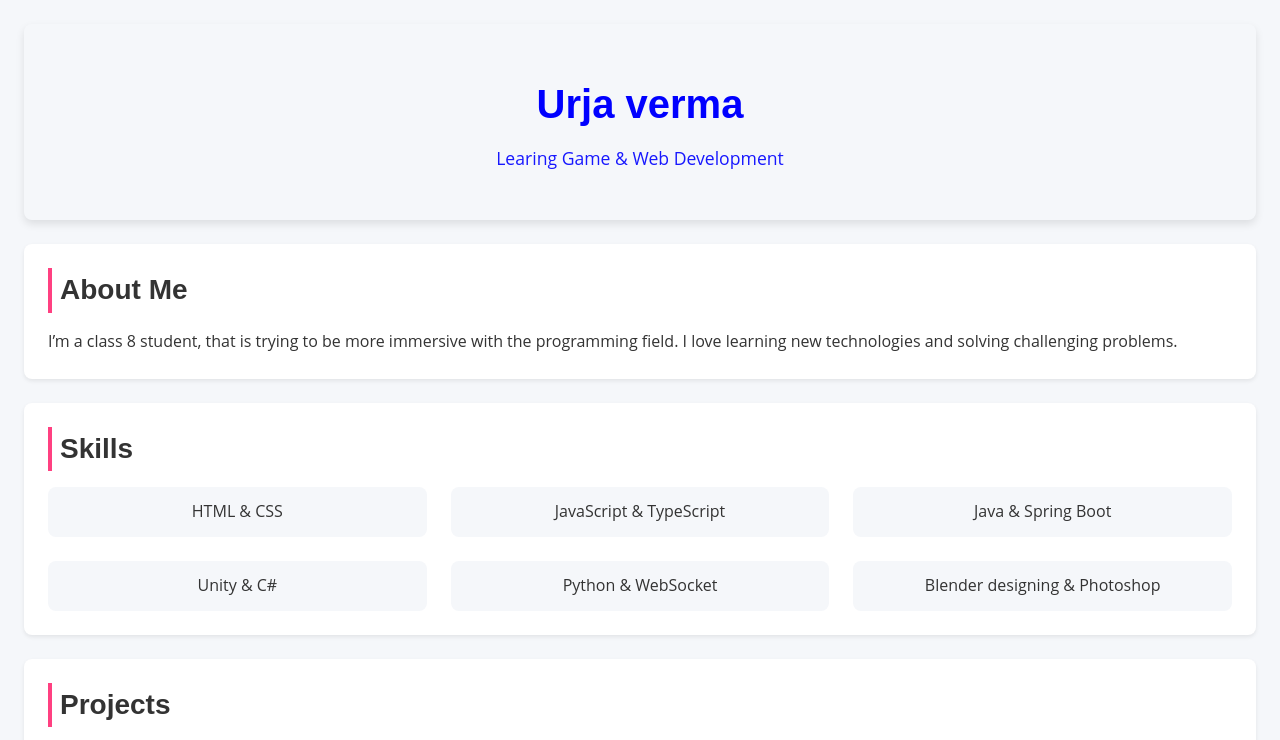
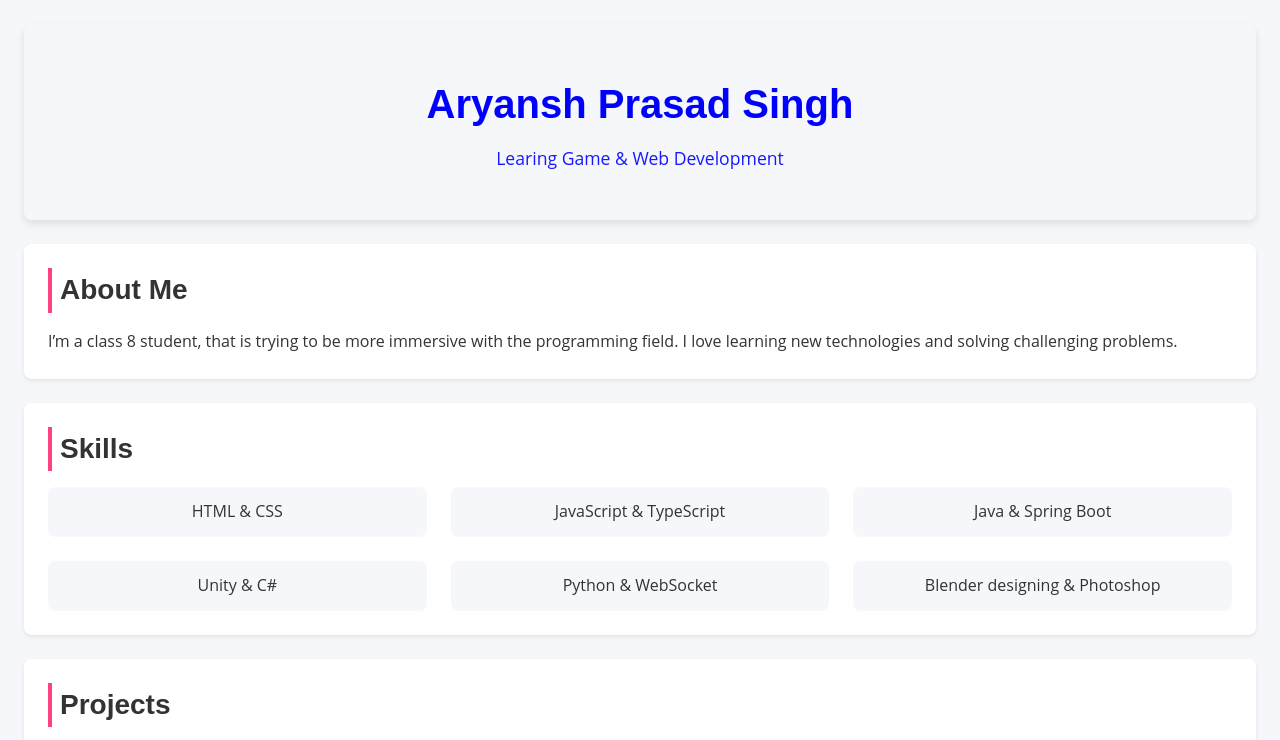
Before and after one commit to ADITYA39436/ytgfeghf, a plain HTML site: page index.html in a window 1280 px wide. Shown: the top 740 px of the page. Drawn offline with Linux system fonts and the light colour scheme.

Commit message:
Update index.html

```diff
--- a/index.html
+++ b/index.html
@@ -16,7 +16,7 @@ font-size: 300%;
   <!-- Header -->
   <header>
     <h1 style="color:blue
-	    ;">Urja verma
+	    ;">Aryansh Prasad Singh
 
 </h1>
     <p>Learing Game & Web Development</p>
```
